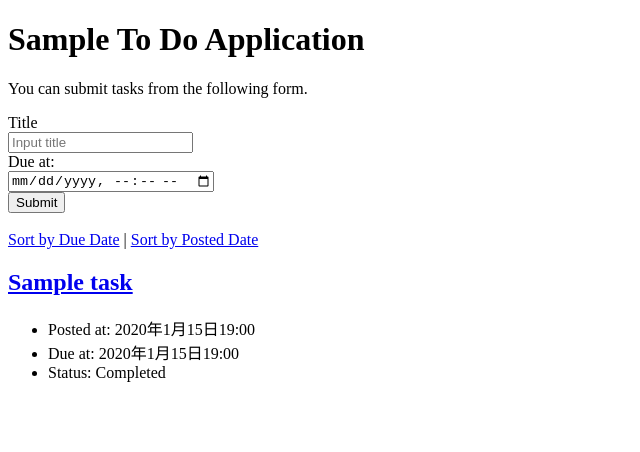
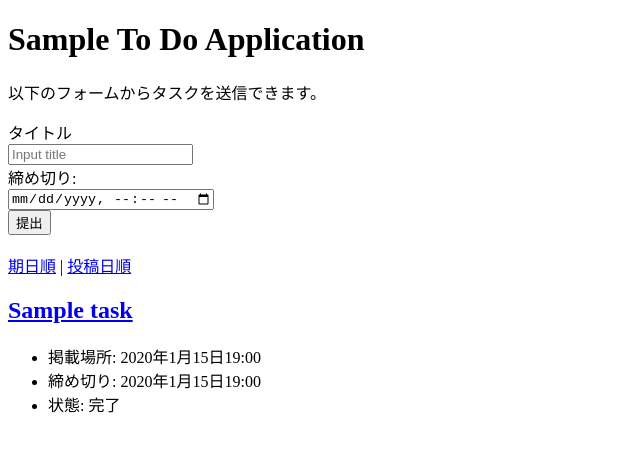
Before and after one commit to 439K/django-test-exercise, a Django app: page / in a window 1280 px wide. Shown: the top 452 px of the page, without its empty margins (0-640 px from the left). Run offline with Django 5.2, Linux system fonts and the light colour scheme; tables that the repository leaves empty hold one stand-in row (Sample ...).

Commit message:
indexの日本語化

```diff
--- a/todo/templates/todo/index.html
+++ b/todo/templates/todo/index.html
@@ -10,40 +10,40 @@
 
   <body>
     <h1>Sample To Do Application</h1>
-    <p>You can submit tasks from the following form.</p>
+    <p>以下のフォームからタスクを送信できます。</p>
     <form action="{% url 'index' %}" method="post">
       {% csrf_token %}
       <div>
-        <label for="titleInput">Title</label><br>
+        <label for="titleInput">タイトル</label><br>
         <input id="titleInput" name="title" type="text" placeholder="Input title">
       </div>
       <div>
-        <label for="dueInput">Due at:</label><br>
+        <label for="dueInput">締め切り:</label><br>
         <input id="dueInput" name="due_at" type="datetime-local">
       </div>
       <div>
-        <button type="submit">Submit</button>
+        <button type="submit">提出</button>
       </div>
     </form>
     <br>
 
     <div>
-      <a href="{% url 'index' %}?order=due">Sort by Due Date</a> |
-      <a href="{% url 'index' %}?order=post">Sort by Posted Date</a>
+      <a href="{% url 'index' %}?order=due">期日順</a> |
+      <a href="{% url 'index' %}?order=post">投稿日順</a>
     </div>
 
     {% for task in tasks %}
     <div class="text">
       <h2><a href="{% url 'detail' task.id %}">{{ task.title }}</a></h2>
       <ul>
-        <li>Posted at: {{ task.posted_at }}</li>
+        <li>掲載場所: {{ task.posted_at }}</li>
         {% if task.due_at %}
-        <li>Due at: {{ task.due_at }}</li>
+        <li>締め切り: {{ task.due_at }}</li>
         {% endif %}
         {% if task.completed %}
-        <li>Status: Completed</li>
+        <li>状態: 完了</li>
         {% else %}
-        <li>Status: Not Completed</li>
+        <li>状態: 未完了</li>
         {% endif %}
       </ul>
     </div>
```
